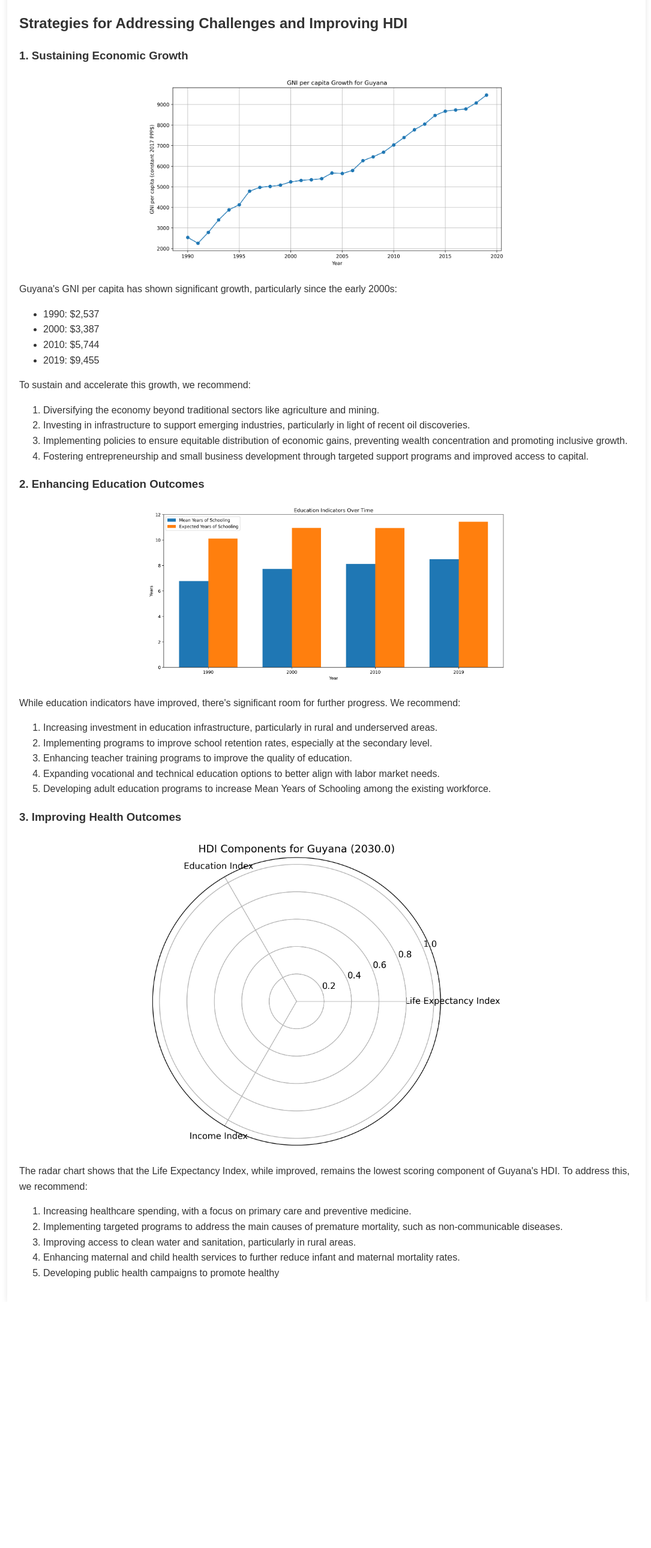
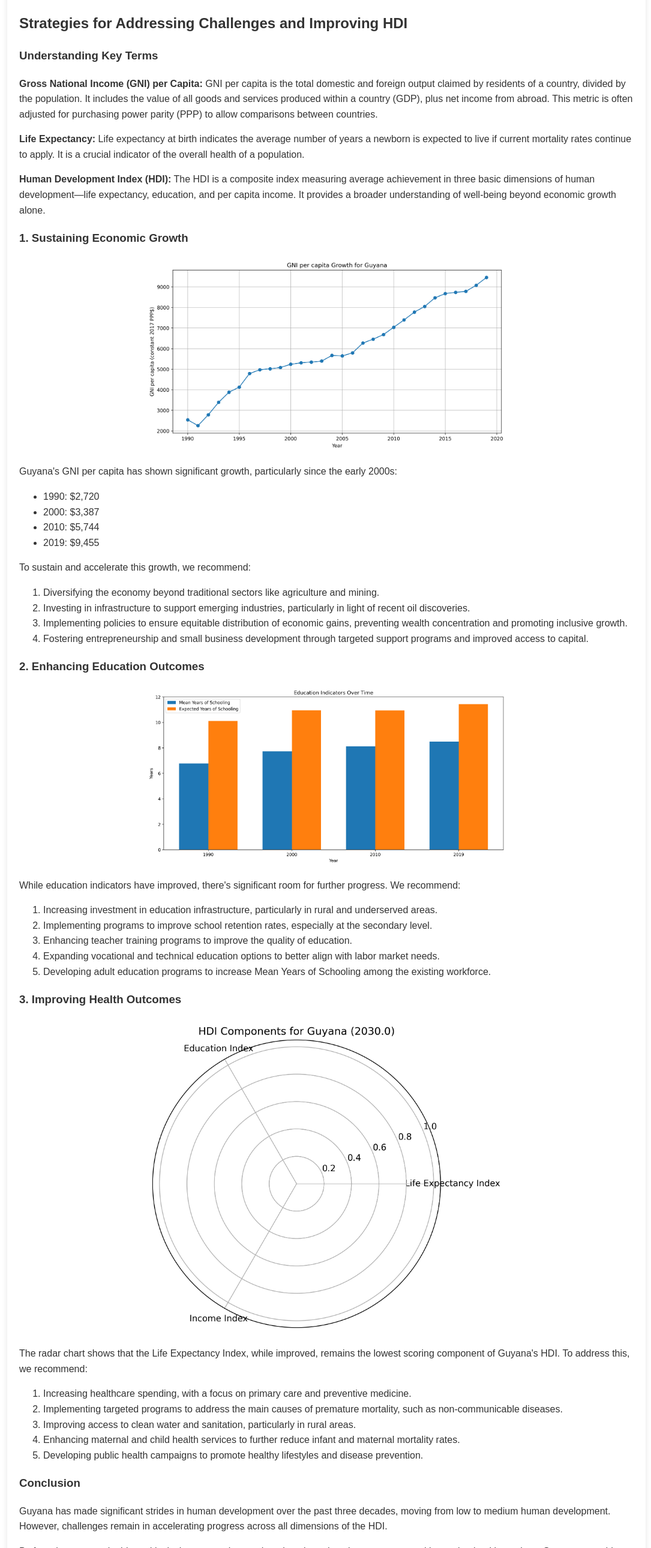
Before and after one commit to Godens592/Python-Website, a plain HTML site: page conclusion.html in a window 1280 px wide. Shown: the part 220-2800 px from the top of the page at 60% size, without its empty margins (96-1181 px from the left). Before the commit the page ends 2390 px from the top, so only its background shows below. Drawn offline with Linux system fonts and the light colour scheme.

Commit message:
Add files via upload

```diff
--- a/conclusion.html
+++ b/conclusion.html
@@ -69,13 +69,24 @@
     <div class="container">
         <h2>Strategies for Addressing Challenges and Improving HDI</h2>
 
+        <h3>Understanding Key Terms</h3>
+        <p>
+            <strong>Gross National Income (GNI) per Capita:</strong> GNI per capita is the total domestic and foreign output claimed by residents of a country, divided by the population. It includes the value of all goods and services produced within a country (GDP), plus net income from abroad. This metric is often adjusted for purchasing power parity (PPP) to allow comparisons between countries.
+        </p>
+        <p>
+            <strong>Life Expectancy:</strong> Life expectancy at birth indicates the average number of years a newborn is expected to live if current mortality rates continue to apply. It is a crucial indicator of the overall health of a population.
+        </p>
+        <p>
+            <strong>Human Development Index (HDI):</strong> The HDI is a composite index measuring average achievement in three basic dimensions of human development—life expectancy, education, and per capita income. It provides a broader understanding of well-being beyond economic growth alone.
+        </p>
+
         <h3>1. Sustaining Economic Growth</h3>
         <div class="image-container">
             <img src="gni_per_capita_growth.png" alt="GNI per capita Growth Line Graph">
         </div>
         <p>Guyana's GNI per capita has shown significant growth, particularly since the early 2000s:</p>
         <ul>
-            <li>1990: $2,537</li>
+            <li>1990: $2,720</li>
             <li>2000: $3,387</li>
             <li>2010: $5,744</li>
             <li>2019: $9,455</li>
@@ -111,4 +122,13 @@
             <li>Implementing targeted programs to address the main causes of premature mortality, such as non-communicable diseases.</li>
             <li>Improving access to clean water and sanitation, particularly in rural areas.</li>
             <li>Enhancing maternal and child health services to further reduce infant and maternal mortality rates.</li>
-            <li>Developing public health campaigns to promote healthy
+            <li>Developing public health campaigns to promote healthy lifestyles and disease prevention.</li>
+        </ol>
+
+        <h3>Conclusion</h3>
+        <p>Guyana has made significant strides in human development over the past three decades, moving from low to medium human development. However, challenges remain in accelerating progress across all dimensions of the HDI.</p>
+        <p>By focusing on sustainable and inclusive economic growth, enhancing education outcomes, and improving health services, Guyana can address its remaining development challenges and work towards achieving high human development status.</p>
+        <p>These recommendations should be implemented as part of a comprehensive, long-term development strategy, with regular monitoring and evaluation to ensure effectiveness and adaptability to changing circumstances.</p>
+    </div>
+</body>
+</html>
```
Also changed, not shown: index.html (+16 -0 lines).
